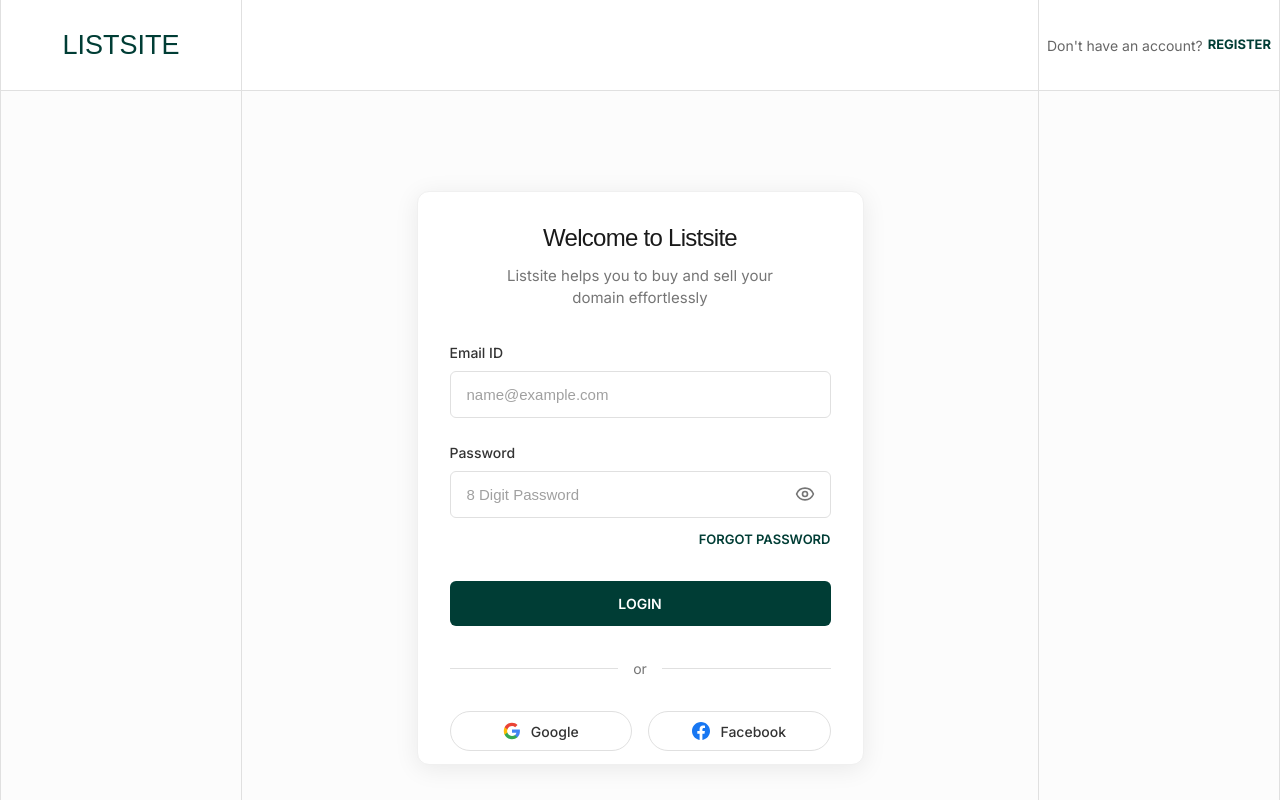
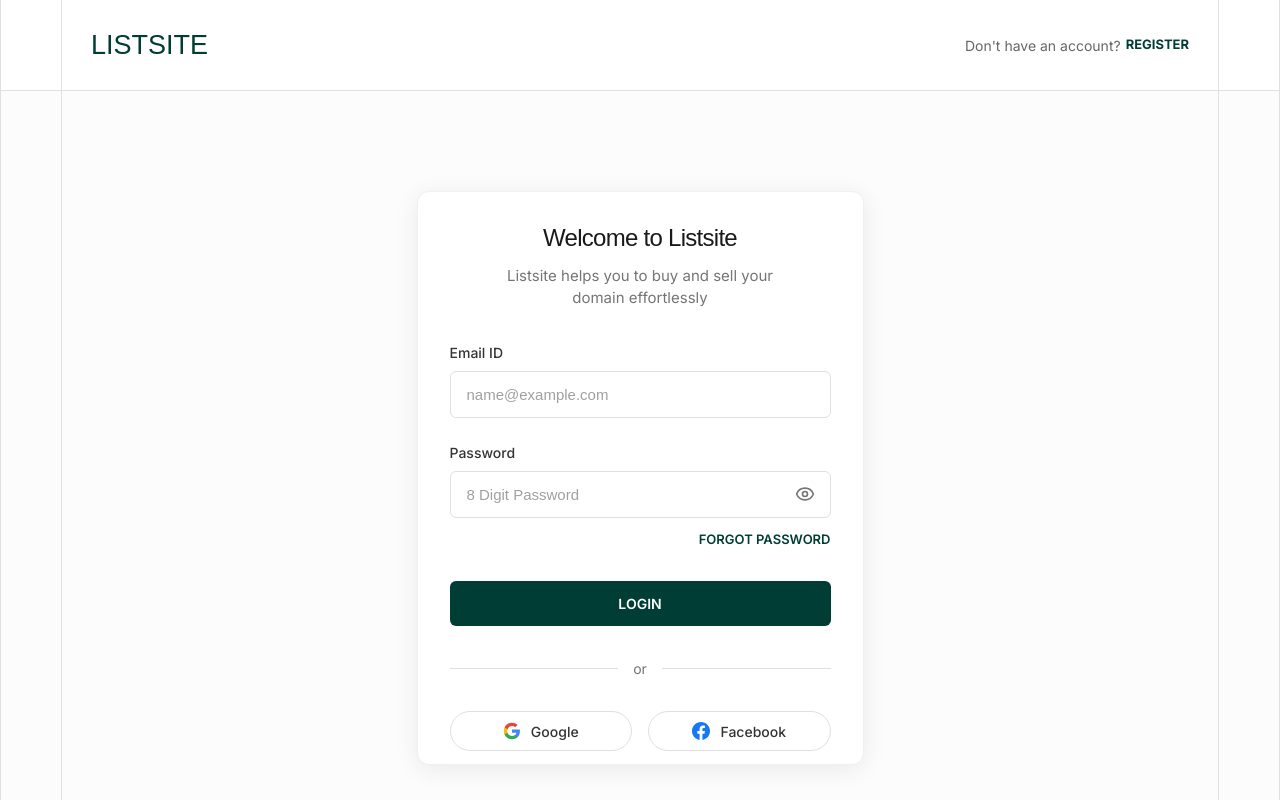
Before and after one commit to Akshay2310-cyber/listsite-web, a React (Vite) app: page /login in a window 1280 px wide. Built offline with nearby package versions, Linux system fonts and the light colour scheme.

Commit message:
refactor: Adjust login page pseudo-element positioning, navbar padding, and nav brand/auth link widths for improved layout.

```diff
--- a/src/styles/Login.css
+++ b/src/styles/Login.css
@@ -30,11 +30,13 @@
 }
 
 .login-page::before {
-    left: 240px;
+    left: 60px;
+    /* Less gap from edge */
 }
 
 .login-page::after {
-    right: 240px;
+    right: 60px;
+    /* Less gap from edge */
 }
 
 /* Navbar */
@@ -43,7 +45,8 @@
     justify-content: space-between;
     align-items: center;
     height: 90px;
-    padding: 0;
+    /* Padding = Line Position (60px) + Spacing (e.g., 30px) */
+    padding: 0 90px;
     background-color: #ffffff;
     border-bottom: 1px solid #e0e0e0;
     z-index: 5;
@@ -51,34 +54,36 @@
 
 .nav-brand {
     /* Precise dimensions requested */
-    width: 240px;
+    width: auto;
+    /* Allow auto width */
     height: 100%;
 
     font-family: 'General Sans', sans-serif;
     font-size: 27px;
     font-weight: 500;
     font-style: normal;
-    /* "Medium" usually maps to 500 weight */
     line-height: 100%;
     letter-spacing: 0%;
     color: #003D35;
     text-transform: uppercase;
 
-    /* Flex alignment if needed, though block is fine */
     display: flex;
     align-items: center;
-    justify-content: center;
+    /* justify-content: center; REMOVED to align natural left */
 }
 
 .nav-auth-link {
-    width: 240px;
+    width: auto;
+    /* Allow auto width */
     height: 100%;
+
     font-size: 14px;
     color: #666;
     font-weight: 400;
+
     display: flex;
     align-items: center;
-    justify-content: center;
+    /* justify-content: center; REMOVED to align natural right */
 }
 
 .nav-auth-link a {
```
